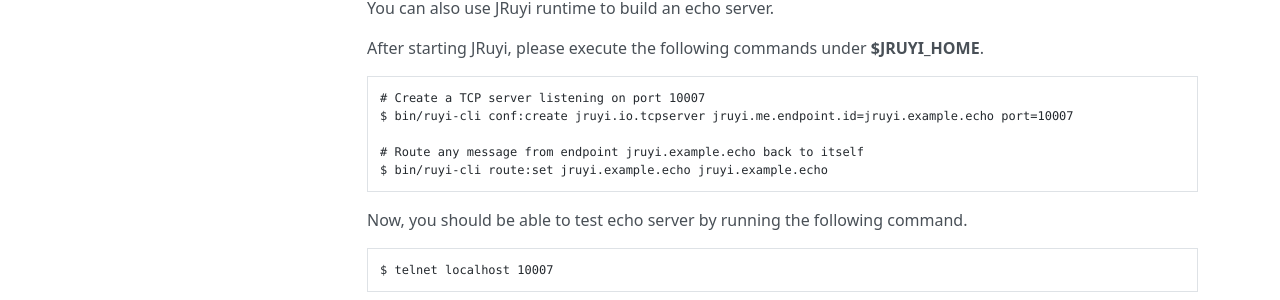
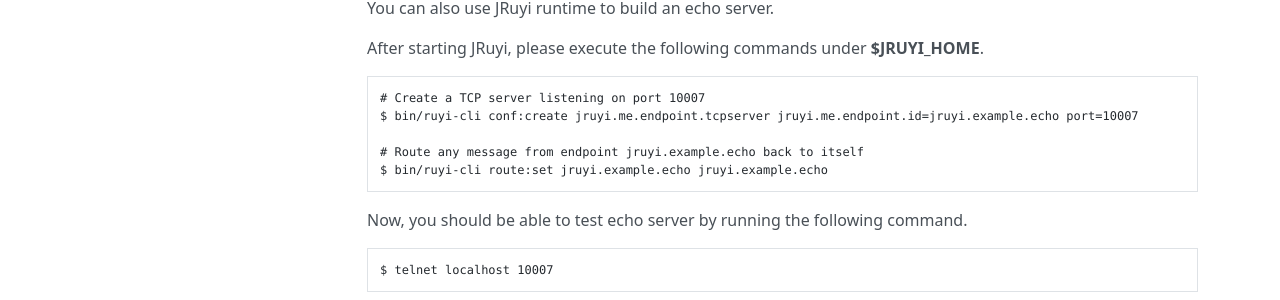
Before and after one commit to jruyi/jruyi-website, an MkDocs documentation site: the page built from docs/getting-started/index.md, in a window 1280 px wide and 900 px high, scrolled down 5276 px. Shown: the part 378-678 px from the top of the window. Built offline with MkDocs 1.6.1, drawn with Linux system fonts in a browser that asks for light colours; nearby versions of some CDN libraries; old or Windows-style settings are respelled for this version of MkDocs; some of the changed text lies outside the part shown.

Commit message:
Change jruyi.io.tcpserver to jruyi.me.endpoint.tcpserver

````diff
--- a/docs/getting-started/index.md
+++ b/docs/getting-started/index.md
@@ -163,7 +163,7 @@
 Open a new console and run the following command under **$JRUYI_HOME** to create a TCP server (Session Service) listening on port 10009.
 
 ```xml
-$ bin/ruyi-cli conf:create jruyi.io.tcpserver jruyi.me.endpoint.id=jruyi.example.discard port=10009
+$ bin/ruyi-cli conf:create jruyi.me.endpoint.tcpserver jruyi.me.endpoint.id=jruyi.example.discard port=10009
 ```
 
 The created TCP Server Endpoint is identified with `jruyi.example.discard`.
@@ -294,7 +294,7 @@
 
 ```xml
 # Create a TCP server listening on port 10007
-$ bin/ruyi-cli conf:create jruyi.io.tcpserver jruyi.me.endpoint.id=jruyi.example.echo port=10007
+$ bin/ruyi-cli conf:create jruyi.me.endpoint.tcpserver jruyi.me.endpoint.id=jruyi.example.echo port=10007
 
 # Route any message from endpoint jruyi.example.echo back to itself
 $ bin/ruyi-cli route:set jruyi.example.echo jruyi.example.echo
````
